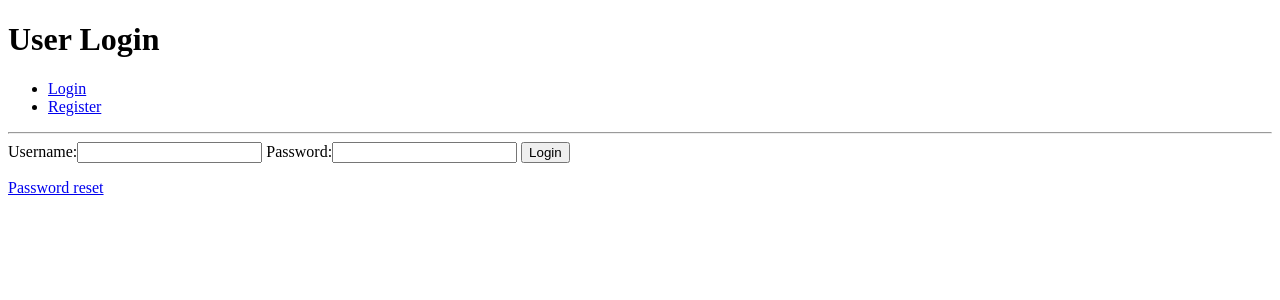
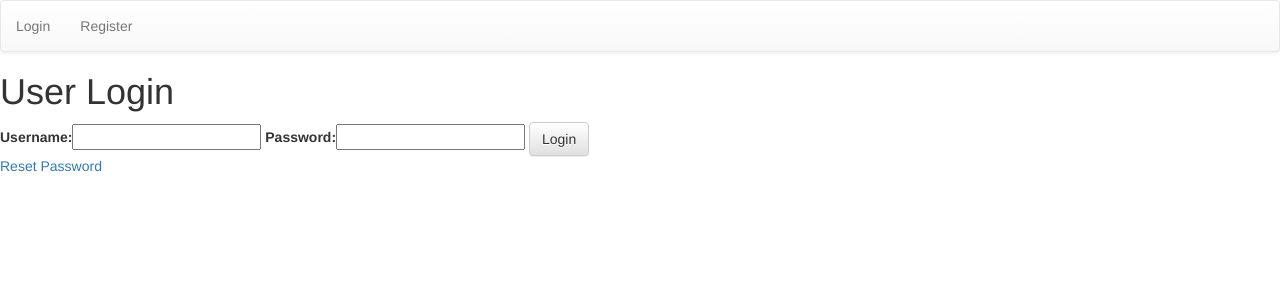
Before and after one commit to poldi2018/django_authentication, a Django app: template accounts/templates/login.html in a window 1280 px wide. Shown: the top 300 px of the page. Run offline with Django 3.2, Linux system fonts and the light colour scheme; the template is opened without the code that fills it: values that come from a table or form of the project are taken from there, others are empty; some libraries are stand-ins or nearby versions.

Commit message:
implemented bootstrap and applied it to login, registration forms

```diff
--- a/accounts/templates/login.html
+++ b/accounts/templates/login.html
@@ -1,5 +1,6 @@
 {% extends 'base.html' %}
 
+{% load bootstrap_tags %}
 
 {% block page_title %}Login Page{% endblock %}
 {% block page_heading %}User Login{% endblock %}
@@ -7,8 +8,9 @@
 {% block content %}
 <form method="POST" action="">
     {% csrf_token %}
-    {{ login_form }}
-    <button type="submit">Login</button>
+    {{ login_form | as_bootstrap }}
+    <button type="submit" class="btn btn-default">Login</button>
 </form>
-<p><a href="{% url 'password_reset' %}">Password reset</a></p>
+<p>
+    <a href="{% url 'password_reset' %}">Reset Password</a></p>
 {% endblock %}
--- a/accounts/templates/registration.html
+++ b/accounts/templates/registration.html
@@ -1,5 +1,6 @@
 {% extends 'base.html' %}
 
+{% load bootstrap_tags %}
 
 {% block page_title %}Registration Page{% endblock %}
 {% block page_heading %}User Registration{% endblock %}
@@ -8,7 +9,7 @@
 <p>If you have already an account, you can <a href="{% url 'login' %}">sign in</a></p>
 <form method="POST" action="">
     {% csrf_token %}
-    {{ registration_form.as_p }}
-    <button type="submit">Register</button>
+    {{ registration_form | as_bootstrap }}
+    <button type="submit" class="btn btn-default">Submit</button>
 </form>
 {% endblock %}
--- a/doc.txt
+++ b/doc.txt
@@ -3,6 +3,8 @@ pip3 install django==1.11.24
 sudo pip3 install psycopg2~=2.7.3.1
 sudo pip3 install psycopg2-binary
 sudo pip3 install dj_database_url
+sudo pip3 install django_forms_bootstrap
+
 
 CREATION OF APP
 # create empty project
--- /dev/null
+++ b/static/css/styles.css
@@ -0,0 +1,3 @@
+form {
+    width: 50vw;
+}
--- a/templates/base.html
+++ b/templates/base.html
@@ -1,17 +1,22 @@
 <!DOCTYPE html>
+{% load staticfiles %}
 <html lang="en">
 
 <head>
     <meta charset="UTF-8">
     <meta name="viewport" content="width=device-width, initial-scale=1.0">
+    <link href="https://stackpath.bootstrapcdn.com/bootstrap/3.3.7/css/bootstrap.min.css" rel="stylesheet" integrity="sha384-BVYiiSIFeK1dGmJRAkycuHAHRg32OmUcww7on3RYdg4Va+PmSTsz/K68vbdEjh4u" crossorigin="anonymous">
+    <!-- Optional theme -->
+    <link rel="stylesheet" href="https://maxcdn.bootstrapcdn.com/bootstrap/3.3.7/css/bootstrap-theme.min.css" integrity="sha384-rHyoN1iRsVXV4nD0JutlnGaslCJuC7uwjduW9SVrLvRYooPp2bWYgmgJQIXwl/Sp" crossorigin="anonymous">
+    <link rel="stylesheet" href="{% static 'css/styles.css' %}" type="text/css" />
+    <script src="https://stackpath.bootstrapcdn.com/bootstrap/3.3.7/js/bootstrap.min.js" integrity="sha384-Tc5IQib027qvyjSMfHjOMaLkfuWVxZxUPnCJA7l2mCWNIpG9mGCD8wGNIcPD7Txa" crossorigin="anonymous"></script>
     <title>{% block page_title %}{% endblock %}</title>
 </head>
 
 <body>
-    <h1>{% block page_heading %}{% endblock %}</h1>
 
-    <nav>
-        <ul>
+    <nav class="navbar navbar-default">
+        <ul class="nav navbar-nav">
             {% if user.is_authenticated %}
             <li>
                 <a href="{% url 'profile' %}">Profile</a>
@@ -29,7 +34,7 @@
             {% endif %}
         </ul>
     </nav>
-    <hr>
+    <h1>{% block page_heading %}{% endblock %}</h1>
     {% if messages %}
     <div>
         {% for message in messages %}
```
Also changed, not shown: django_auth/settings.py (+7 -1 lines).
